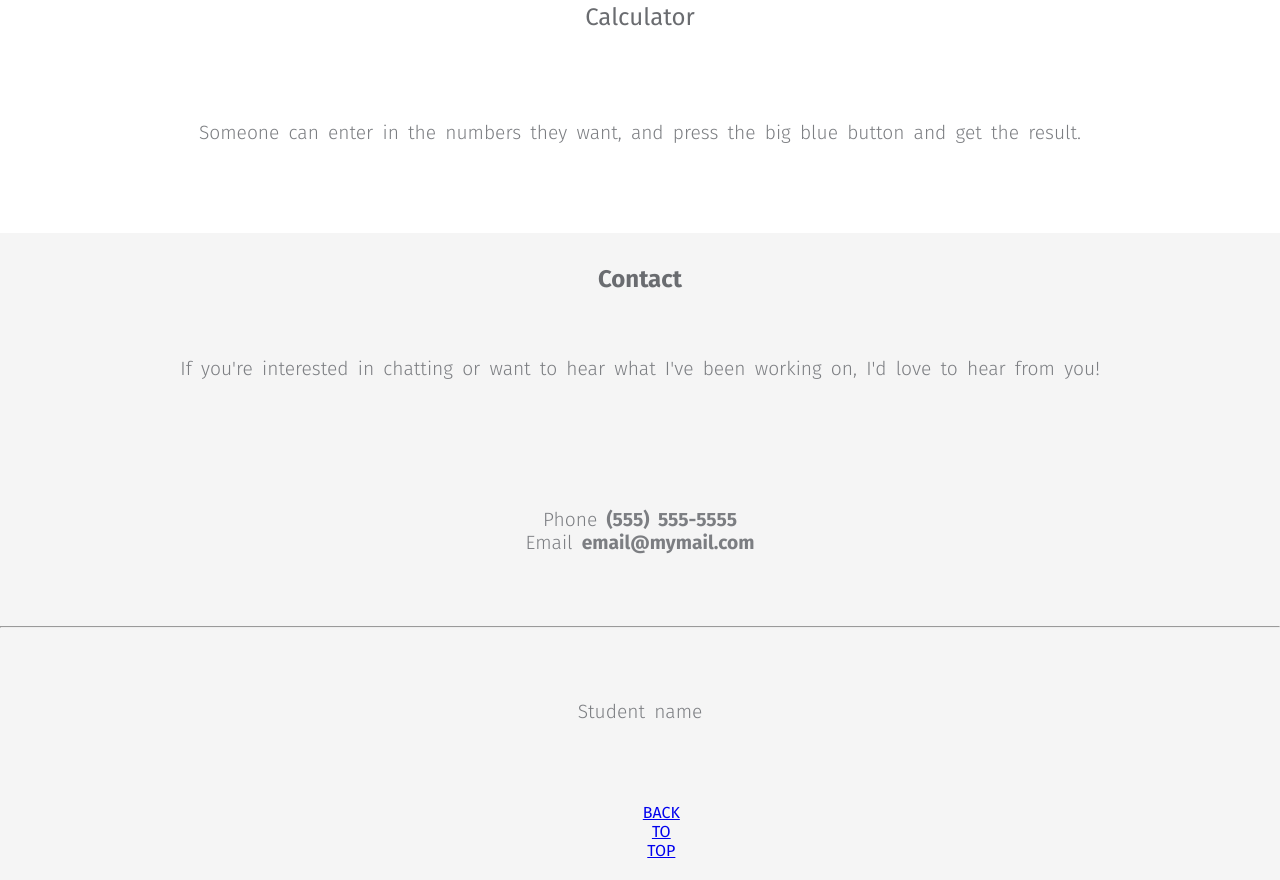
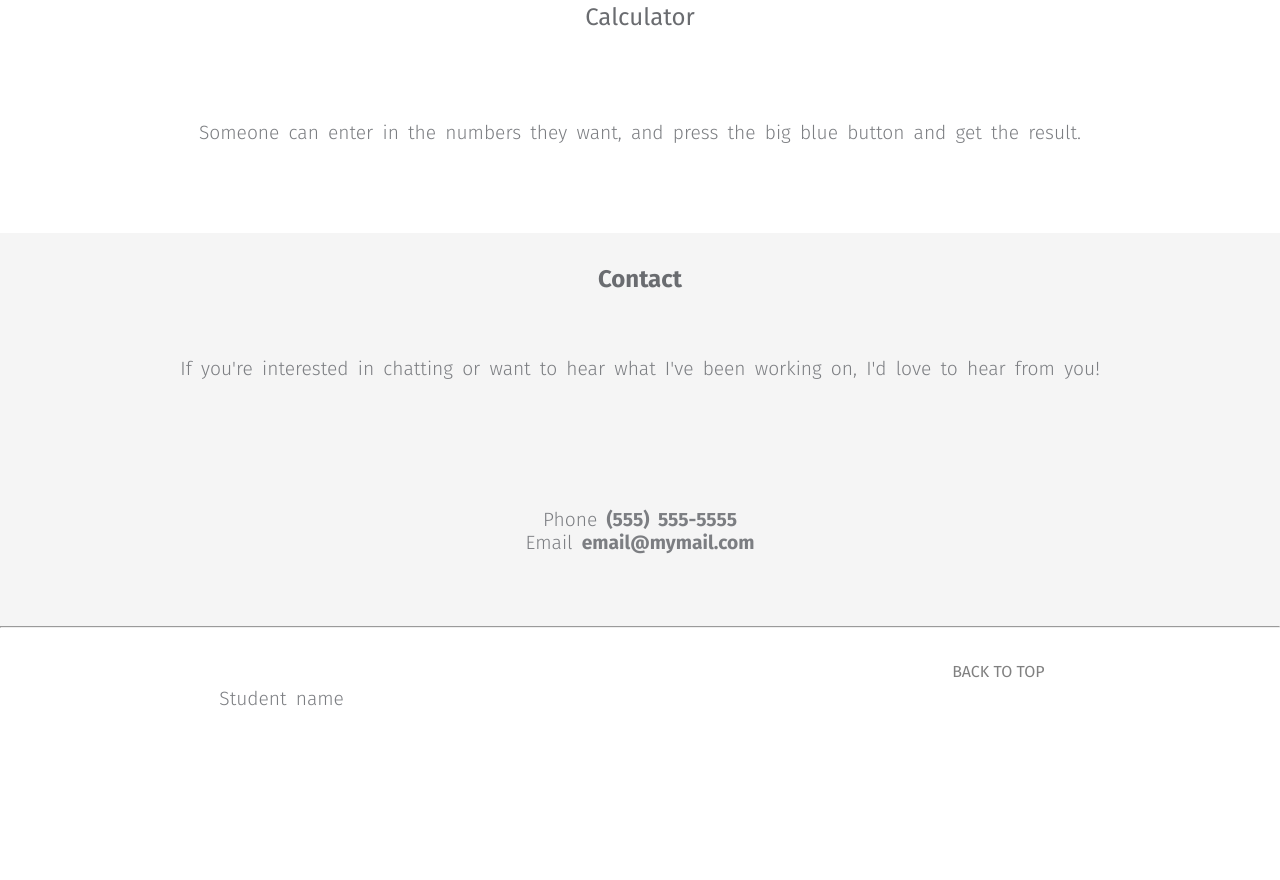
Before and after one commit to donleyje/Project-2, a plain HTML site: page index.html in a window 1280 px wide. Shown: the part 7184-8064 px from the top of the page. After the commit the page ends 7946 px from the top, so only its background shows below. Drawn offline with Linux system fonts and the light colour scheme.

Commit message:
Footer finished
last two elements of footer floated.

```diff
--- a/css/styles.css
+++ b/css/styles.css
@@ -106,20 +106,27 @@ footer p {
 
 }
 
-.studentname {
+footer a {
+  text-decoration: none;
+  color: gray;
+
+}
+
+.ffloat1 {
   display: inline-block;
   width: 40%;
   float: left;
-  padding: none;
-  margin: 1em;
+  margin: 2%;
+  text-align: center;
 
 }
 
-footer ul {
+.ffloat2 {
   display: inline-block;
-
-}
-
+  width: 40%;
+  float: right;
+  margin: 2%;
+  text-align: center;
 
 footer a {
   display: inline-block;
@@ -130,7 +137,6 @@ footer a {
 
 
 
-
 .clearfix:after {
    content: " ";
    visibility: hidden;
--- a/index.html
+++ b/index.html
@@ -73,16 +73,20 @@ rel="stylesheet">
   </div>
 </div>
 
-<footer class="clearfix">
+<footer>
     <h3><b>Contact</b></h3>
     <p>If you're interested in chatting or want to hear what I've been working on, I'd love to hear from you!</p>
     <p>Phone          <b>(555) 555-5555</b><br>
     Email          <b>email@mymail.com</b></p>
     <hr>
-    <p class="student name">Student name</p>
-  <ul class="clearfix">
+<div class=ffloat1>
+    <p class="studentname">Student name</p>
+  </div>
+  <div class="ffloat2">
+  <ul>
     <li><a href="#">BACK TO TOP</a></li>
   </ul>
+</div>
 </footer>
 
 
```
